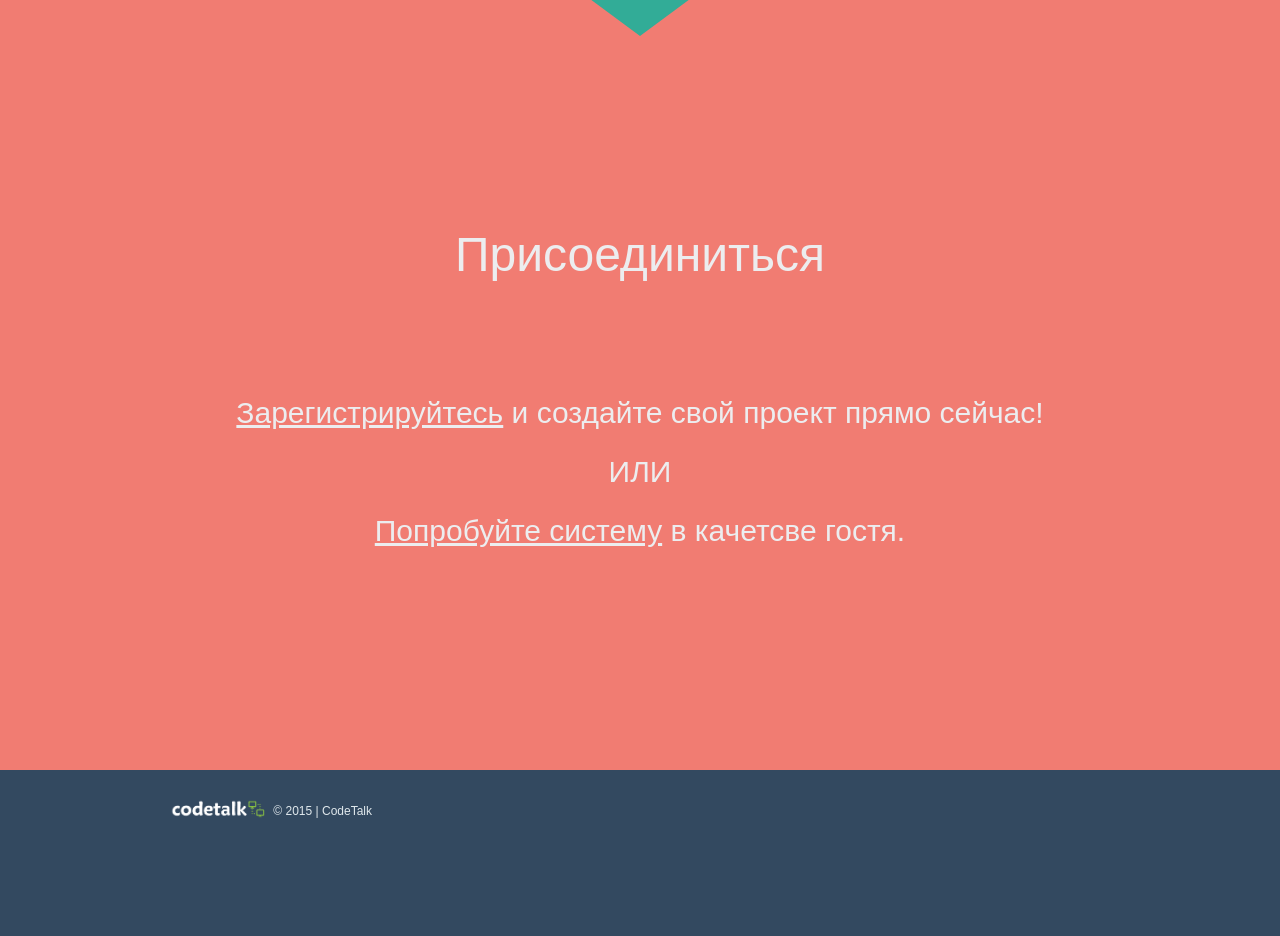
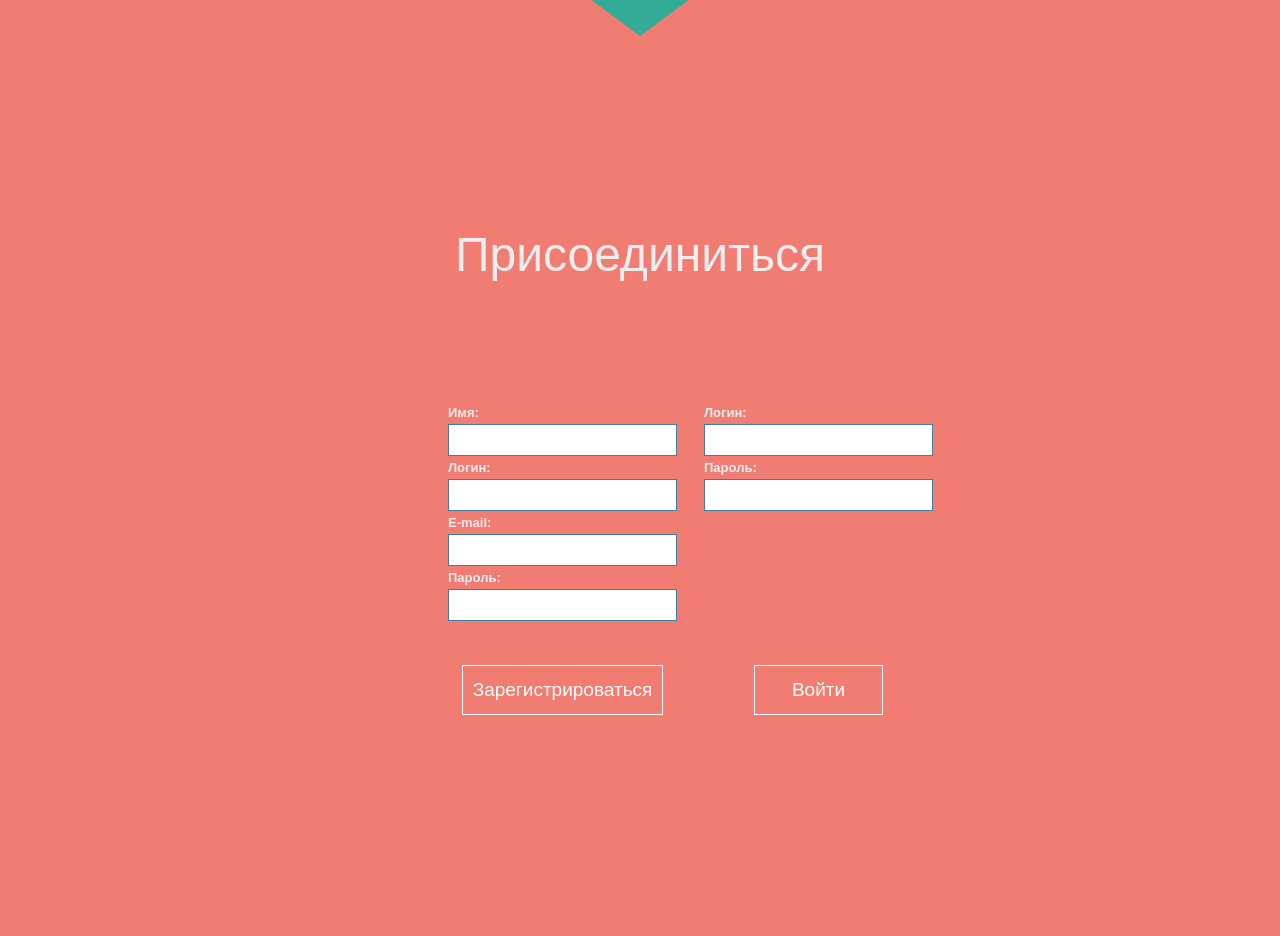
Before and after one commit to k-lopatin/CodeTalk, a PHP site: page / in a window 1280 px wide. Shown: the part 1654-2590 px from the top of the page. Before the commit the page ends 2472 px from the top, so only its background shows below. Run offline with PHP 8.4, Linux system fonts and the light colour scheme; data that the repository does not hold is empty.

Commit message:
registration and authorization on the main page 0.1

```diff
--- a/assets/css/form.css
+++ b/assets/css/form.css
@@ -121,6 +121,10 @@
 	color: #98A3AF;
 }
 
+.btns.center {
+	margin: 0 auto ;
+}
+
 #form .message {
 	width: 100%;
 }
--- a/assets/css/style.css
+++ b/assets/css/style.css
@@ -155,6 +155,7 @@
 .register_from{
 	margin: 10% auto;
 	width: 216px;
+	height: 250px;
 }
 
 .register_from .base_input{
@@ -165,6 +166,7 @@
 
 .register_from label {
 	font-weight: bold;
+	float: left;
 }
 
 .form_bg{
@@ -179,6 +181,26 @@
     height: 19px;
     margin: -8px 0;
     text-align: center;
+    width: 216px;
+}
+
+.form_container{
+	display: inline-block;
+	position: absolute;
+	height: 312px;
+}
+
+.form_container.one{
+	float: left;
+	left: 35%;
+}
+
+.form_container.two{
+	left: 55%;
+}
+
+.btns.big_margin{
+	margin-top: 110px!important;
 }
 
 /*-------------- END OF REGISTRATION ----------------*/
--- a/index.php
+++ b/index.php
@@ -36,6 +36,11 @@
 		$curController = new RegisterController();
 		break;
 	}
+	case 'auth': {
+		require_once('controllers/auth.php');
+		$curController = new AuthController();
+		break;
+	}
 }
 
 if(!isset($_SESSION)){
--- a/views/mainView.php
+++ b/views/mainView.php
@@ -44,8 +44,8 @@
 								</div>
 							</li>
 					</div>
+						<div class="btns gray" onclick="goToByScroll('page2'); return false;"><a id="link1">Регистрация</a></div>
 						<div class="btns gray" onclick="goToByScroll('page2'); return false;"><a id="link1">Вход</a></div>
-						<div class="btns gray" onclick="goToByScroll('page2'); return false;"><a id="link1">Регистрация</a></div>
 					<!--<div class="socials">
 						<a href="#">Вход</a>
 						<a href="#"></a>
@@ -94,11 +94,10 @@
 		<div id="page2" class="content">
 			<div class="container_12">
 				<div class="grid_12">
-
 					<div class="connect">
 						<h3>Присоединиться</h3>
 					</div>
-					<div class="text2">
+					<!--<div class="text2">
 						<a href="/registration" class="underlined">Зарегистрируйтесь</a> и создайте свой проект прямо сейчас!
 					</div>
 					<div class="text2">
@@ -106,9 +105,39 @@
 					</div>
 					<div class="text2">
 						<?php
-							echo '<a class="underlined" href="/project/'.$this->vars[0].' ">Попробуйте систему</a>';
+							//echo '<a class="underlined" href="/project/'.$this->vars[0].' ">Попробуйте систему</a>';
 						?>
 						в качетсве гостя.
+					</div>			-->
+					<div class="register_from">
+
+						<div class="form_container one">
+							<form action="/registration" method="post" id="register">
+								<label>Имя:</label><br/>
+								<input class="input-text base_input" name="name" type="text" size="25"  id="reg_name" /><br/>
+								<label>Логин:</label><br/>
+								<input class="input-text base_input" name="login" type="text" size="25" id="reg_login" /><br/>
+								<label>E-mail:</label><br/>
+								<input class="input-text base_input" name="email" type="text" size="25" id="reg_email" /><br/>
+								<label>Пароль:</label><br/>
+								<input class="input-text base_input" name="password" type="password" size="25" id="reg_pass" /><br/><br/>
+								<div class="err_msg one"></div>
+								<div class="btns center gray" id="main_submit" onclick=" main_submit_f('register'); "><a id="link1">Зарегистрироваться</a></div>
+							</form>
+						</div>
+
+						<div class="form_container two">
+							<form action="/registration" method="post" id="auth">
+								<label>Логин:</label><br/>
+								<input class="input-text base_input" name="login" type="text" size="25" id="auth_login" /><br/>
+								<label>Пароль:</label><br/>
+								<input class="input-text base_input" name="password" type="password" size="25" id="auth_pass" /><br/><br/>
+								<div class="err_msg two"></div>
+								<div class="btns center gray big_margin" id="main_submit" onclick=" main_submit_f('auth'); "><a id="link2">Войти</a></div>
+							</form>
+						</div>
+
+							<div class="clear"></div>
 					</div>
 				</div>
 			</div>
```
Also changed, not shown: assets/js/chat.js (+40 -0 lines), controllers/auth.php (added, +49 -0 lines), controllers/registration.php (+12 -46 lines).
